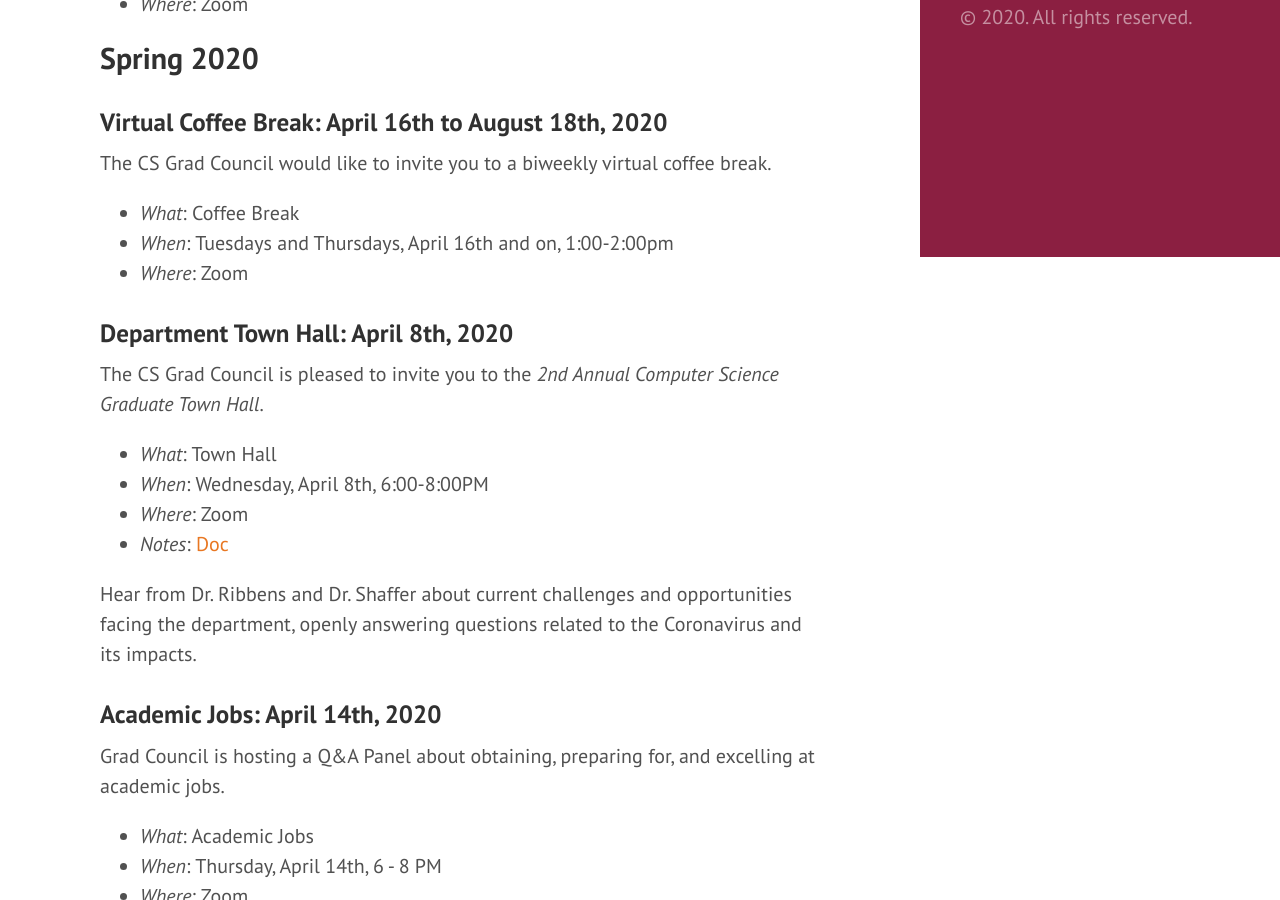
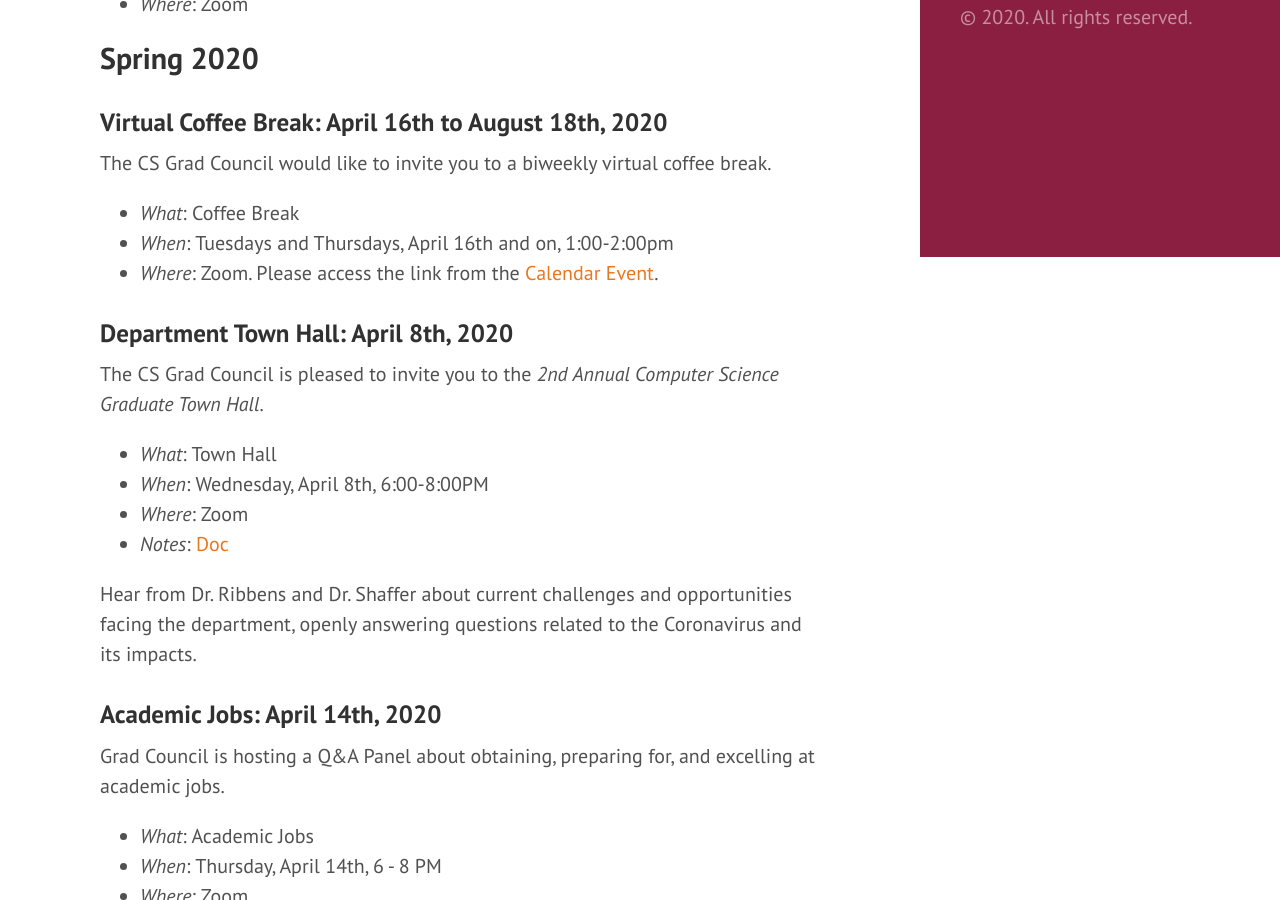
Before and after one commit to CSGraduateCouncil-VirginiaTech/csgc-website, a Jekyll site: the page built from events.md, in a window 1280 px wide and 900 px high, scrolled down 643 px. Built offline with Jekyll 4.4.1, drawn with Linux system fonts in a browser that asks for light colours.

Commit message:
Update events.md

```diff
--- a/events.md
+++ b/events.md
@@ -30,7 +30,8 @@ The CS Grad Council would like to invite you to a biweekly virtual coffee break.
 
 - *What*: Coffee Break
 - *When*: Tuesdays and Thursdays, April 16th and on, 1:00-2:00pm
-- *Where*: Zoom
+- *Where*: Zoom. Please access the link from the [Calendar Event](https://calendar.google.com/calendar?cid=dnQuZWR1X240bnQ0aGdlNTBrdjdqajFjZDN1NzllaW1rQGdyb3VwLmNhbGVuZGFyLmdvb2dsZS5jb20).
+
 
 ### Department Town Hall: April 8th, 2020
 
```
